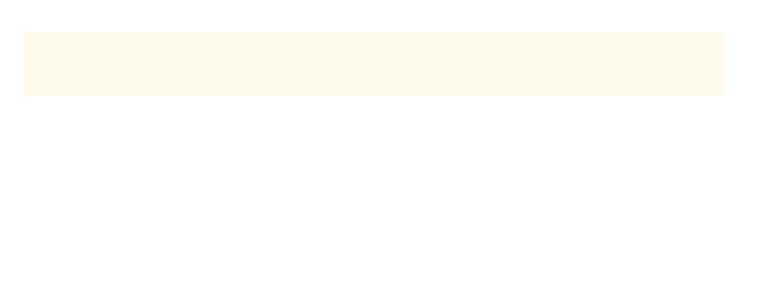
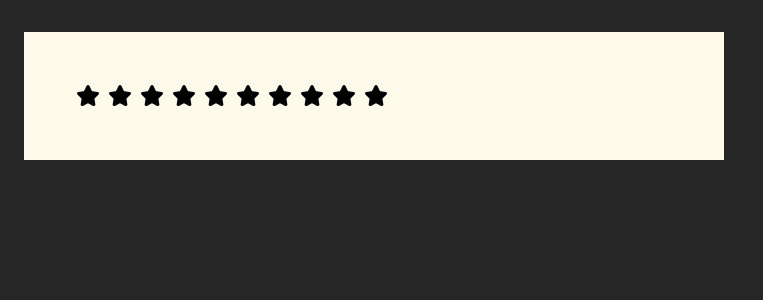
Before and after one commit to ultfsuraj/machine_coding_project_setup, a Next.js app: page / in a window 1280 px wide. Shown: the top 300 px of the page, without its empty margins (0-763 px from the left). Built offline with nearby package versions, Linux system fonts and the light colour scheme.

Commit message:
star rating

```diff
--- a/src/app/layout.tsx
+++ b/src/app/layout.tsx
@@ -24,7 +24,9 @@ export default function RootLayout({
 }>) {
   return (
     <html lang="en">
-      <body className={`${geistSans.variable} ${geistMono.variable} antialiased`}>{children}</body>
+      <body className={`bg-neutral-800 ${geistSans.variable} ${geistMono.variable} antialiased`}>
+        {children}
+      </body>
     </html>
   );
 }
--- a/src/app/page.tsx
+++ b/src/app/page.tsx
@@ -1,3 +1,9 @@
+import StarRating from '@/components/StarRating';
+
 export default function Home() {
-  return <div className="mt-8 ml-6 w-[700px] bg-amber-50 p-8"></div>;
+  return (
+    <div className="mt-8 ml-6 w-[700px] bg-amber-50 p-8">
+      <StarRating count={10} />
+    </div>
+  );
 }
--- /dev/null
+++ b/src/components/StarRating.tsx
@@ -0,0 +1,43 @@
+'use client';
+
+import React, { useState } from 'react';
+import { Star } from 'lucide-react';
+
+const StarRating = ({ count = 5, selected = -1 }: { count?: number; selected?: number }) => {
+  const [rating, setRating] = useState<number>(selected);
+  const [hoverIndex, setHoverIndex] = useState<number>(-1);
+
+  return (
+    <div className="flex p-4">
+      {Array.from({ length: count }, (_, index) => (
+        <div
+          key={index}
+          className="p-1"
+          onClick={() => {
+            setRating(index);
+          }}
+          onMouseLeave={() => {
+            setHoverIndex(-1);
+          }}
+          onMouseEnter={() => {
+            setHoverIndex(index);
+          }}
+        >
+          <Star
+            fill={
+              hoverIndex >= 0
+                ? index <= hoverIndex
+                  ? 'yellow'
+                  : 'black'
+                : index <= rating
+                  ? 'yellow'
+                  : 'black'
+            }
+          />
+        </div>
+      ))}
+    </div>
+  );
+};
+
+export default StarRating;
```
